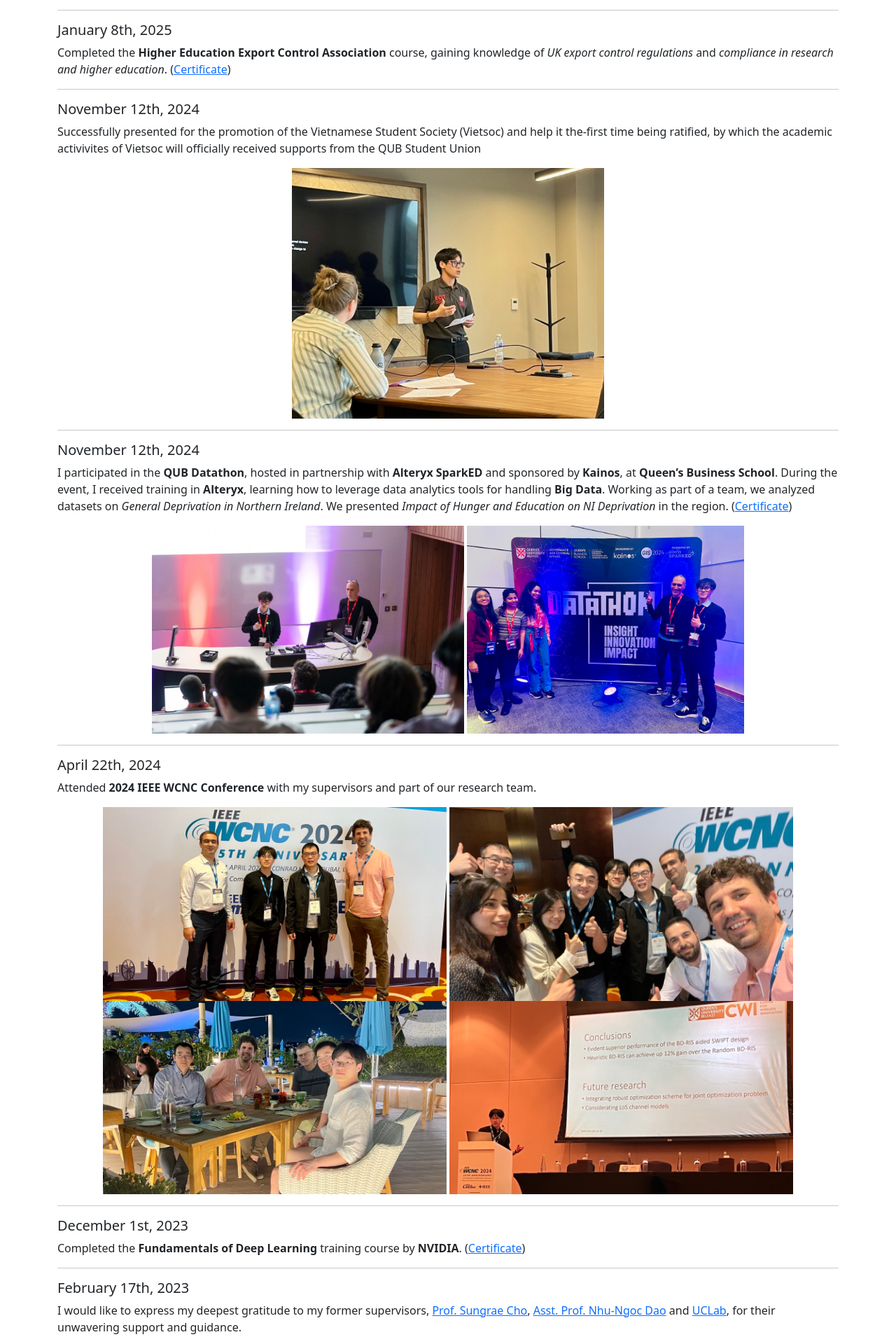
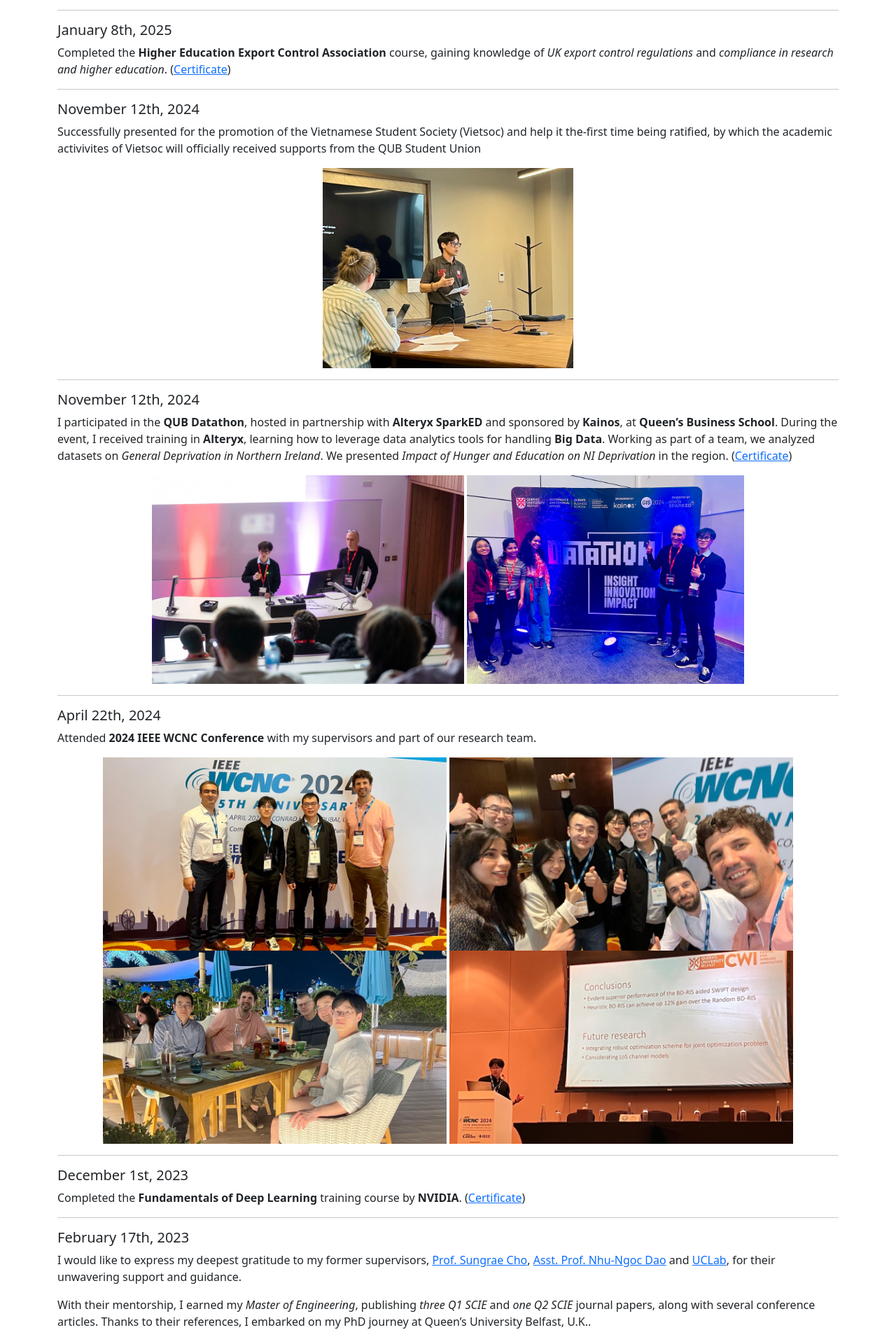
Before and after one commit to thienduchua/thienduchua.github.io, a Jekyll site: the page built from updates.md, in a window 1280 px wide. Shown: the part 433-2343 px from the top of the page at 70% size. Built offline with Jekyll 4.4.1, drawn with Linux system fonts in a browser that asks for light colours.

Commit message:
Update updates.md

```diff
--- a/updates.md
+++ b/updates.md
@@ -23,7 +23,7 @@ Completed the **Higher Education Export Control Association** course, gaining kn
 ##### November 12th, 2024
 Successfully presented for the promotion of the Vietnamese Student Society (Vietsoc) and help it the-first time being ratified, by which the academic activivites of Vietsoc will officially received supports from the QUB Student Union
 <div align="center">
-    <img src="/assets/vietsoc24_1.jpg" alt="Presentation" width="40%">
+    <img src="/assets/vietsoc24_1.jpg" alt="Presentation" width="32%">
 </div>
 
 ---
```
